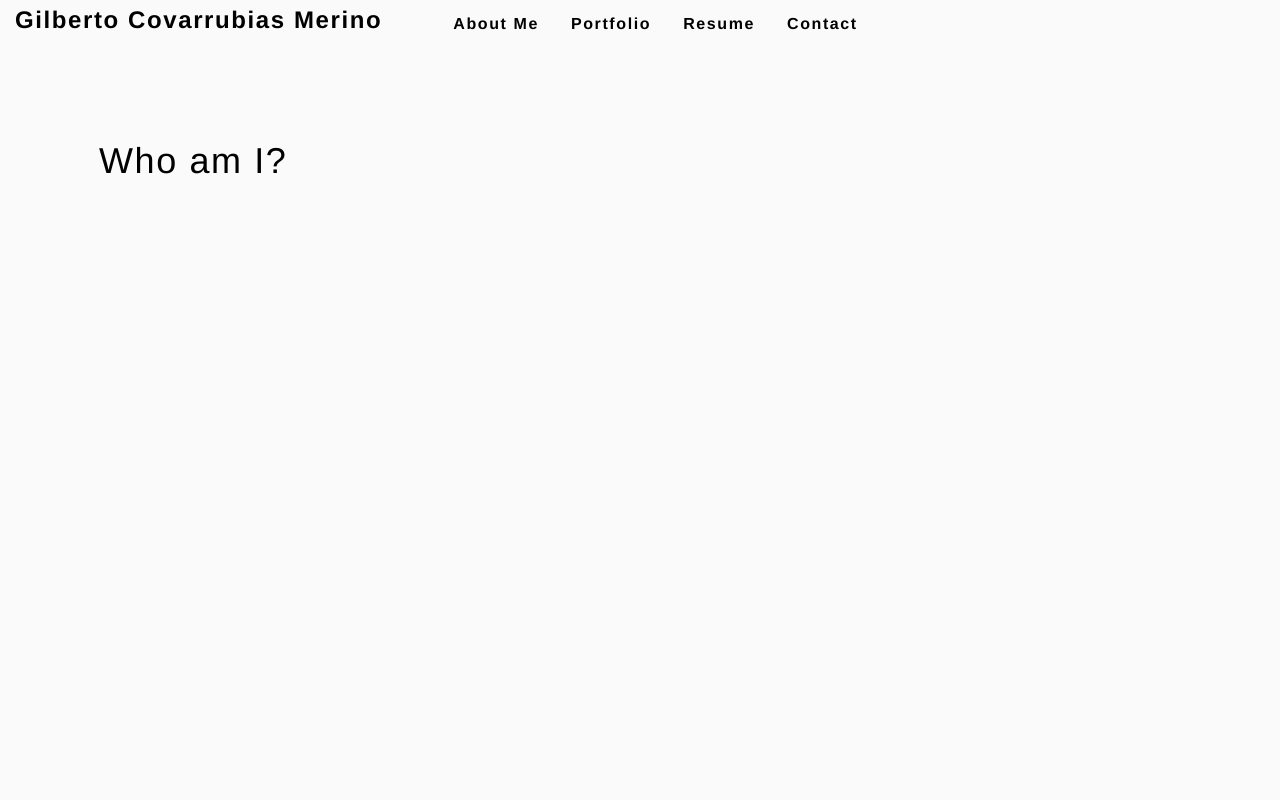
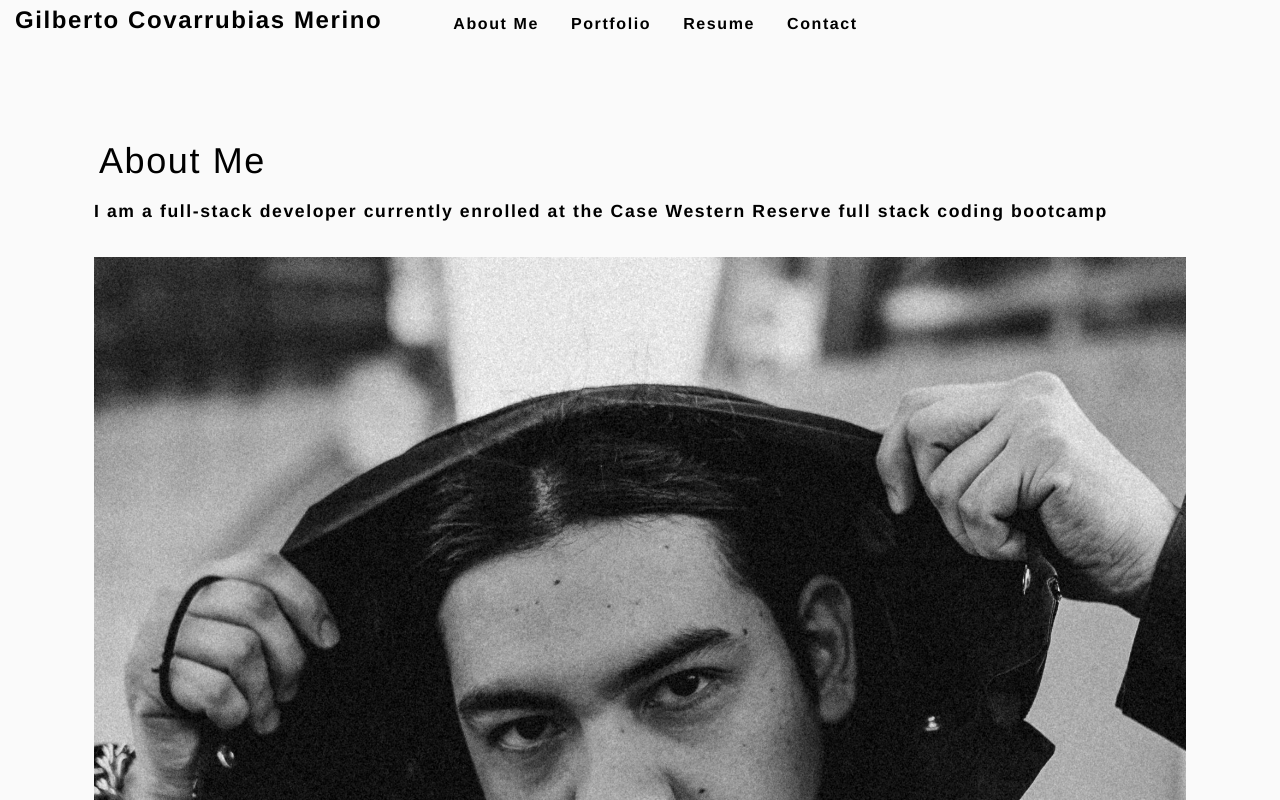
Before and after one commit to perfect-perfect/react-portfolio, a React (Create React App) app: page / in a window 1280 px wide. Shown: the top 800 px of the page. Built offline with nearby package versions, Linux system fonts and the light colour scheme.

Commit message:
rough draft of About Me finished

```diff
--- a/src/components/About/index.js
+++ b/src/components/About/index.js
@@ -1,13 +1,15 @@
 import React from 'react';
-// import coverImage from "../../assets/cover/cover-image.jpg";
+import coverImage from "../../assets/about-me/portfolio-photo.jpg";
 
 function About() {
     return (
         <section className="my-5">
 
-            <h1 id="about">Who am I?</h1>
+            <h1 id="about">About Me</h1>
 
-            {/* <img src={coverImage} className="my-2" style={{ width: "100%" }} alt="cover" /> */}
+            <p>I am a full-stack developer currently enrolled at the Case Western Reserve full stack coding bootcamp</p>
+
+            <img src={coverImage} className="my-2" style={{ width: "100%" }} alt="cover" />
 
         </section>
     );
--- a/src/index.css
+++ b/src/index.css
@@ -78,7 +78,7 @@ h6 {
 
 p {
   font-size: 1.1rem;
-  margin-top: 0;
+  margin: 20px 0px;
 }
 
 a {
```
Also changed, not shown: src/assets/about-me/portfolio-photo.jpg (added).
